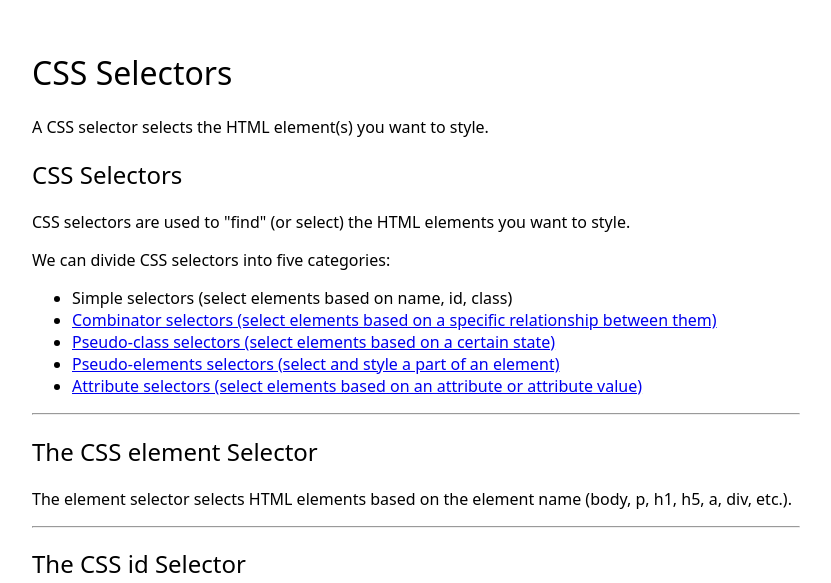
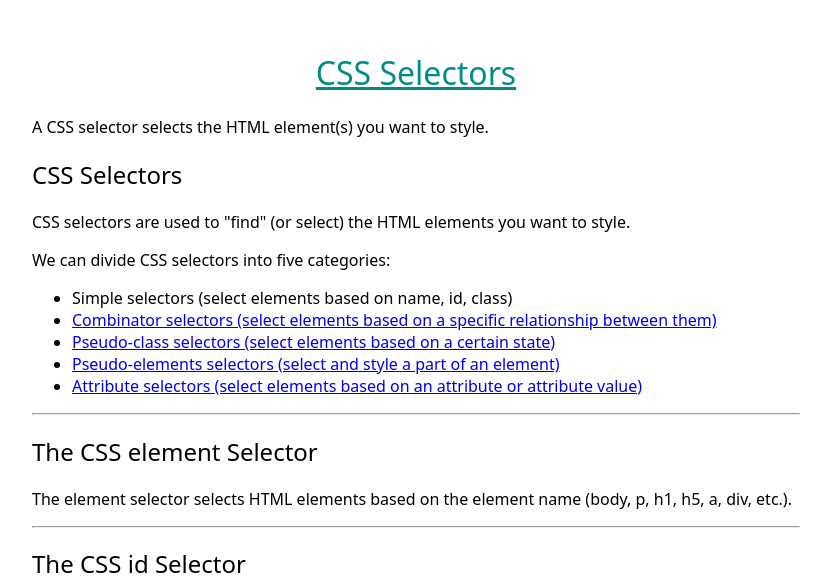
Before and after one commit to MarianoPantigosoParedes/0373-A3_Selectores_CSS_MarianoPantigoso, a plain HTML site: page index.html in a window 1280 px wide. Shown: the part 226-809 px from the top of the page, without its empty margins (224-1055 px from the left). Drawn offline with Linux system fonts and the light colour scheme.

Commit message:
Regla 3 hecha le puse al h1 el estilo de subrayado color

```diff
--- a/estilos.css
+++ b/estilos.css
@@ -20,3 +20,9 @@ body {
     margin: 0%;
     padding: 20%;
 }
+
+h1{
+    text-decoration: underline;
+    color: darkcyan;
+    text-align: center;
+}
```
